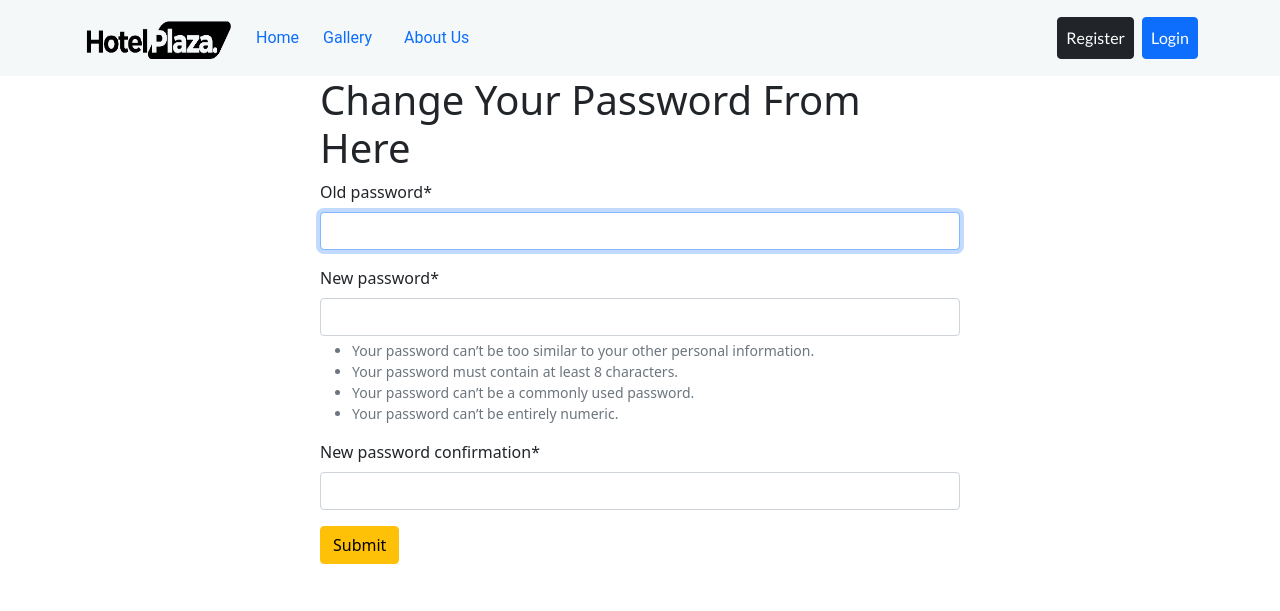
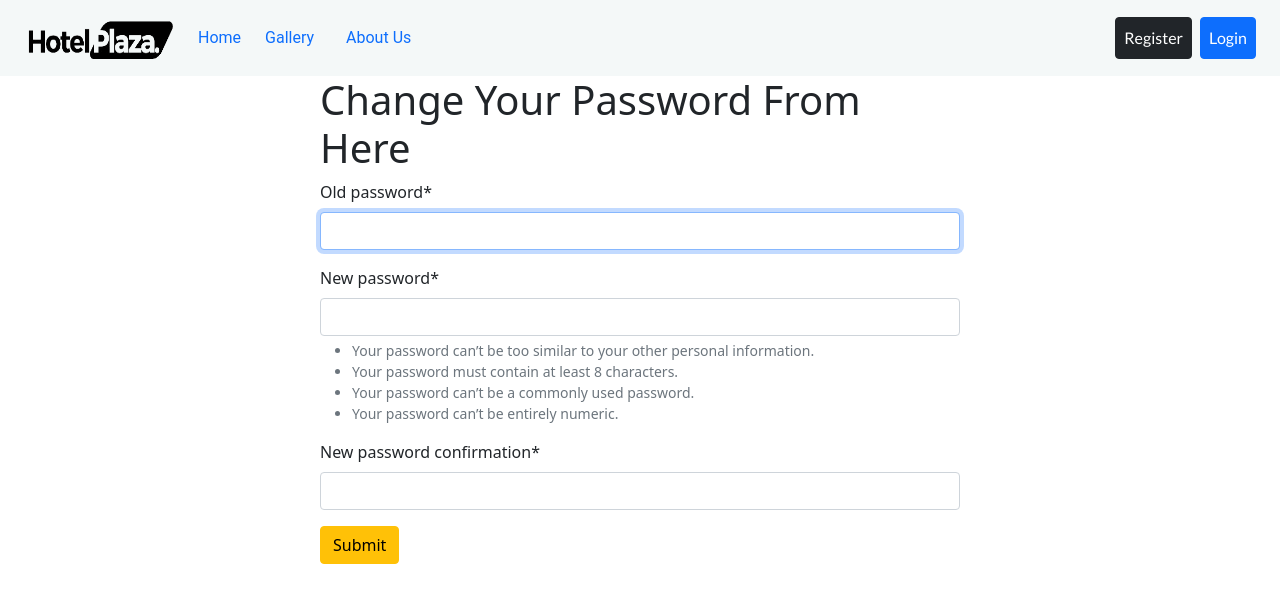
Before and after one commit to SanjanaAyshi/HotelProjectDjango, a Django app: page /accounts/profile/edit/pass_change/ in a window 1280 px wide. Shown: the top 611 px of the page. Run offline with Django 4.2, Linux system fonts and the light colour scheme; some libraries are stand-ins or nearby versions; some web fonts are replaced.

Commit message:
logo and hotel add1

```diff
--- a/templates/base.html
+++ b/templates/base.html
@@ -43,7 +43,7 @@
       class="container-fluid navbar navbar-expand-lg"
       style="background-color: rgb(244, 248, 248)"
     >
-      <div class="container-fluid container">
+      <div class="container-fluid">
         <a class="navbar-brand" href="#">
           <img
             src="{% static 'The_invisibles-removebg-preview1.png' %}"
```
